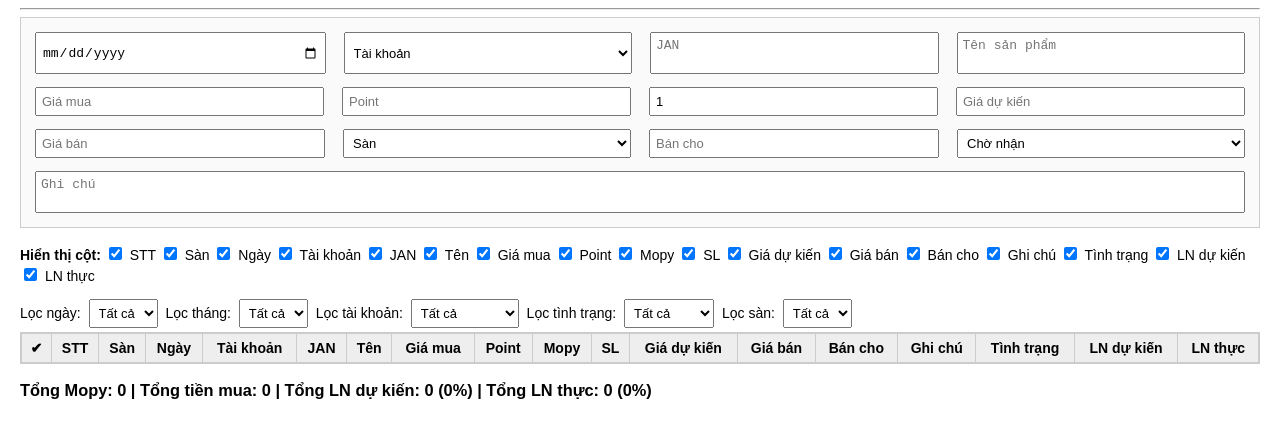
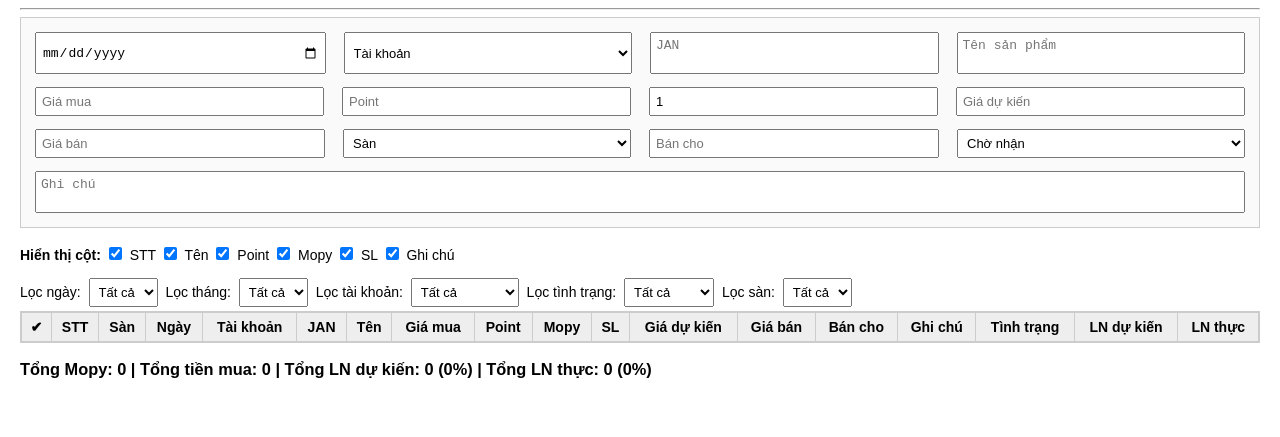
Before and after one commit to nguyenvanthuan1993hd-crypto/quanly-hang, a plain HTML site: page index.html in a window 1280 px wide. Shown: the part 97-534 px from the top of the page. Drawn offline with nearby package versions, Linux system fonts and the light colour scheme; a script that the page names is missing.

Commit message:
Add files via upload

```diff
--- a/index.html
+++ b/index.html
@@ -150,22 +150,12 @@ document.write(`<option value="Tài khoản ${i}">Tài khoản ${i}</option>`);
 <b>Hiển thị cột:</b>
 
 <label><input type="checkbox" class="colToggle" data-col="1" checked> STT</label>
-<label><input type="checkbox" class="colToggle" data-col="2" checked> Sàn</label>
-<label><input type="checkbox" class="colToggle" data-col="3" checked> Ngày</label>
-<label><input type="checkbox" class="colToggle" data-col="4" checked> Tài khoản</label>
-<label><input type="checkbox" class="colToggle" data-col="5" checked> JAN</label>
 <label><input type="checkbox" class="colToggle" data-col="6" checked> Tên</label>
-<label><input type="checkbox" class="colToggle" data-col="7" checked> Giá mua</label>
 <label><input type="checkbox" class="colToggle" data-col="8" checked> Point</label>
 <label><input type="checkbox" class="colToggle" data-col="9" checked> Mopy</label>
 <label><input type="checkbox" class="colToggle" data-col="10" checked> SL</label>
-<label><input type="checkbox" class="colToggle" data-col="11" checked> Giá dự kiến</label>
-<label><input type="checkbox" class="colToggle" data-col="12" checked> Giá bán</label>
-<label><input type="checkbox" class="colToggle" data-col="13" checked> Bán cho</label>
 <label><input type="checkbox" class="colToggle" data-col="14" checked> Ghi chú</label>
-<label><input type="checkbox" class="colToggle" data-col="15" checked> Tình trạng</label>
-<label><input type="checkbox" class="colToggle" data-col="16" checked> LN dự kiến</label>
-<label><input type="checkbox" class="colToggle" data-col="17" checked> LN thực</label>
+
 
 </div>
 
```
